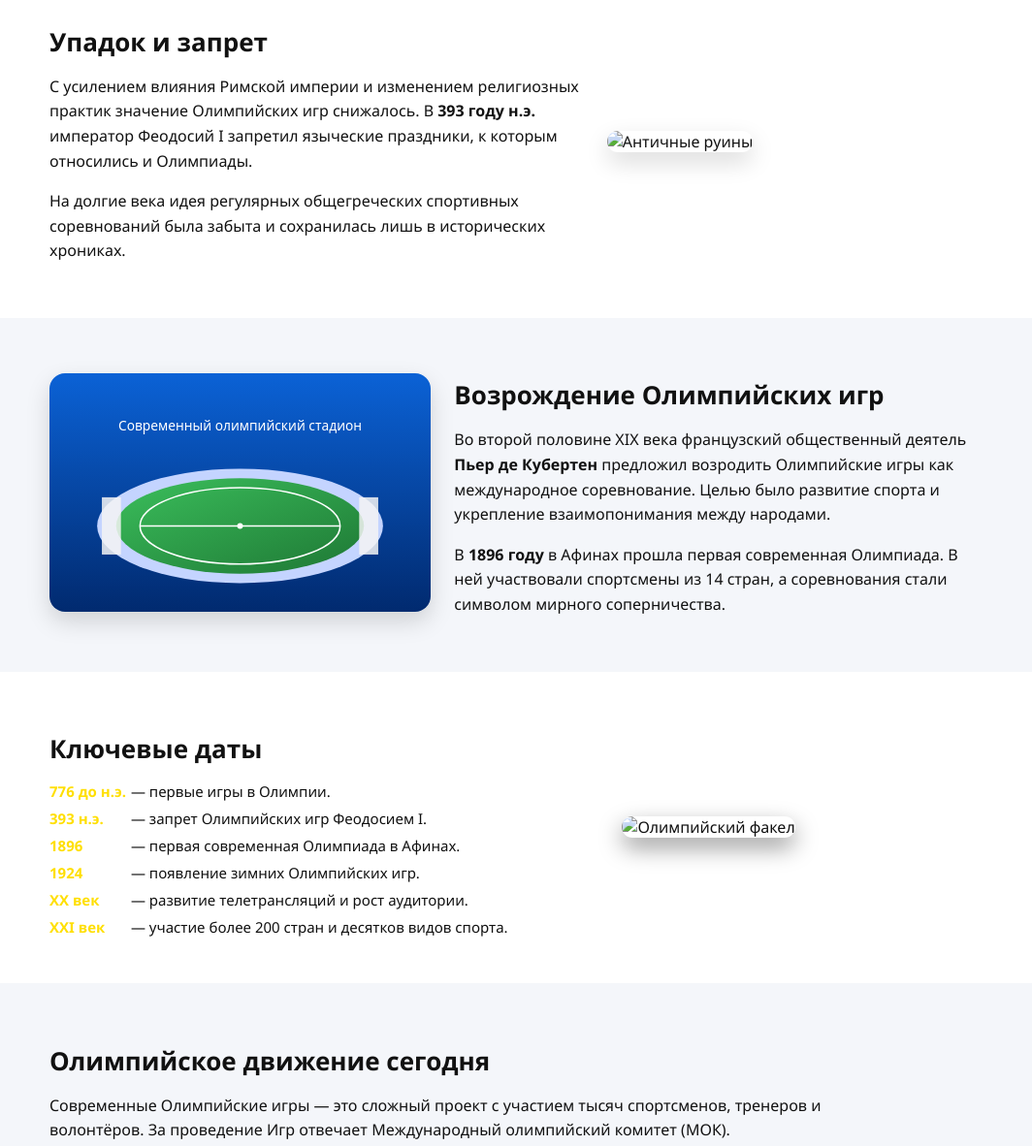
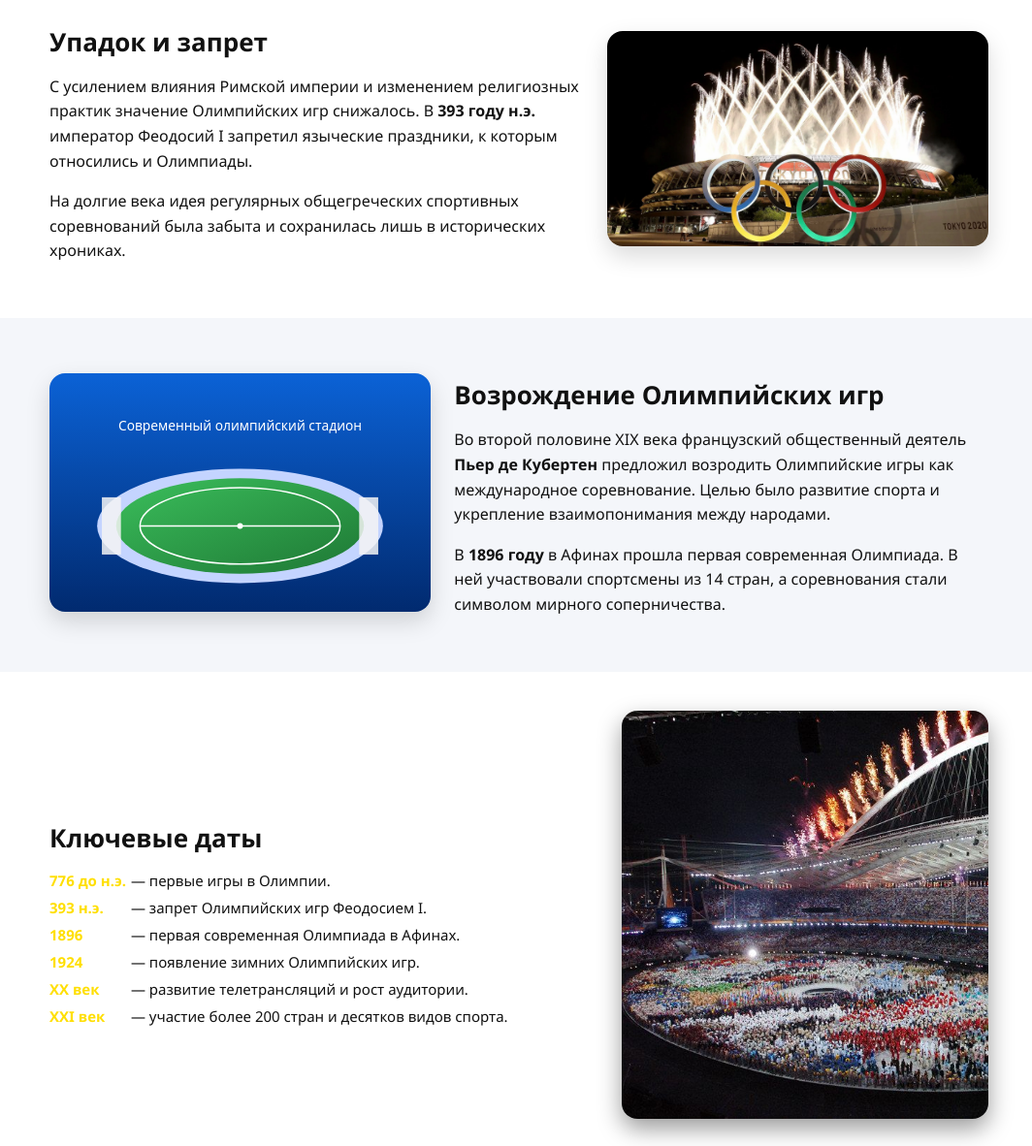
Before and after one commit to arqdr/olsite, a plain HTML site: page history.html in a window 1280 px wide. Shown: the part 747-1929 px from the top of the page at 97% size, without its empty margins (105-1169 px from the left). Drawn offline with Linux system fonts and the light colour scheme.

Commit message:
Update history.html

```diff
--- a/history.html
+++ b/history.html
@@ -63,7 +63,7 @@
         </p>
       </div>
       <div class="image-box">
-        <img src="i.webp" alt="Античные руины" />
+        <img src="images/i.webp" alt="Античные руины" />
       </div>
     </div>
   </section>
@@ -101,7 +101,7 @@
         </ul>
       </div>
       <div class="timeline-image">
-        <img src="13a29d0889fa5d8ba500628a8a578bbb.jpg" alt="Олимпийский факел" />
+        <img src="images/13a29d0889fa5d8ba500628a8a578bbb.jpg" alt="Олимпийский факел" />
       </div>
     </div>
   </section>
```
